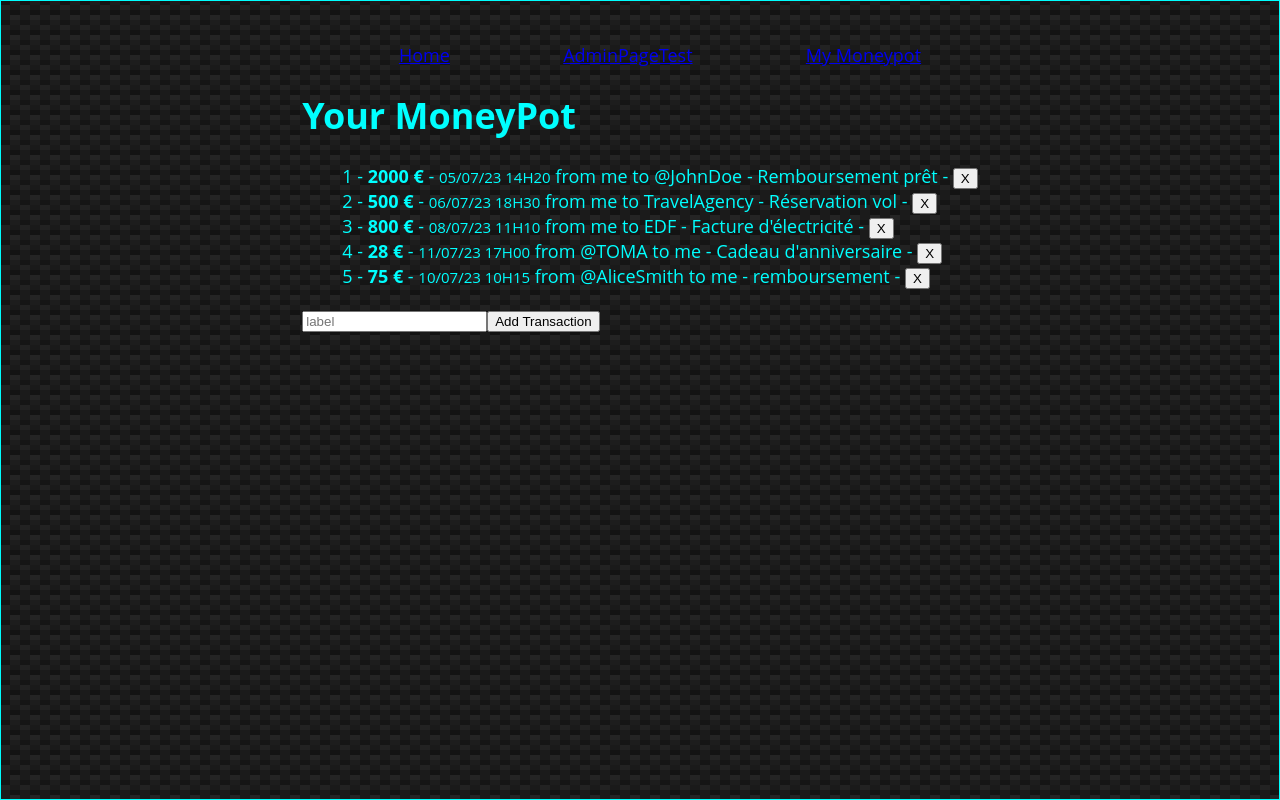
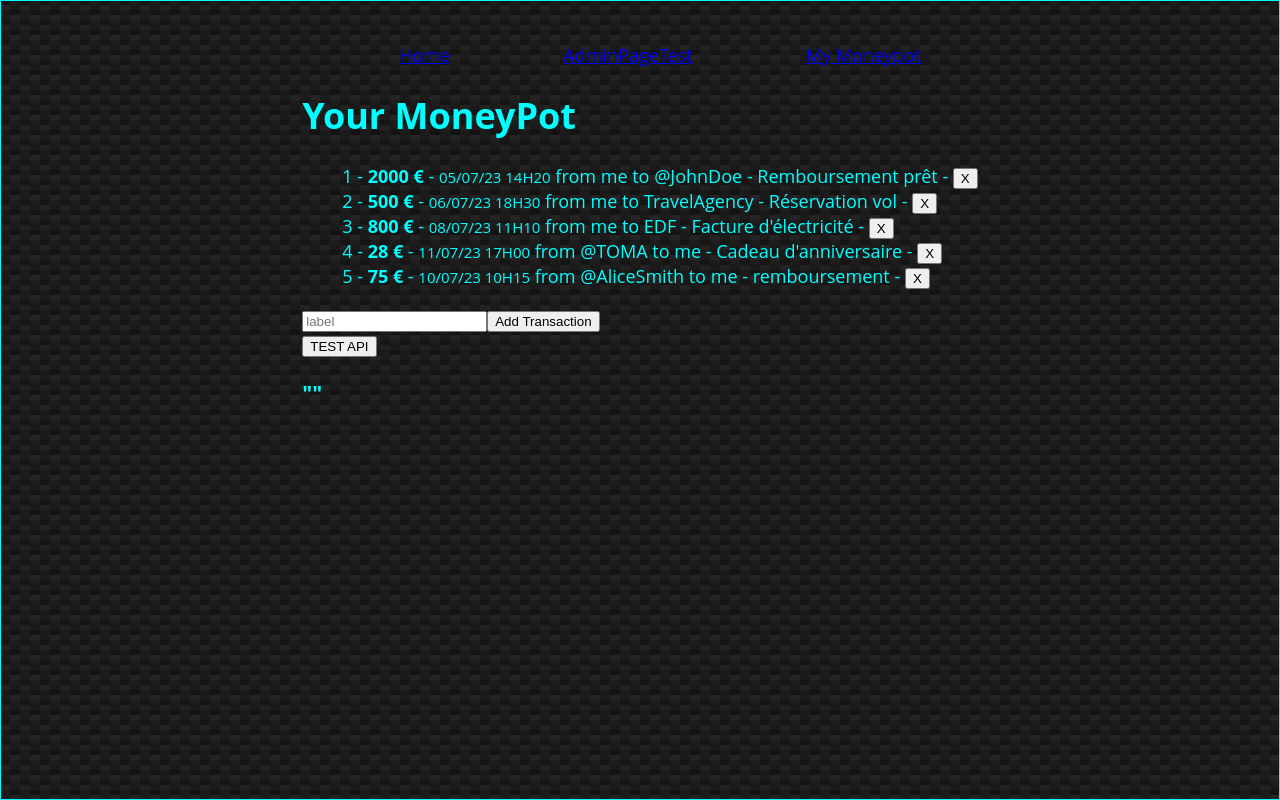
Before and after one commit to ECPGPP/MoneyTalk-front-reactJS, a React (Create React App) app in the folder app/: page /money_pot in a window 1280 px wide. Built offline with nearby package versions, Linux system fonts and the light colour scheme.

Commit message:
fixed api/login route, handled username for api

```diff
--- a/app/src/data/data.js
+++ b/app/src/data/data.js
@@ -1,3 +1,6 @@
+import axios from "../api/axios";
+// import rq data here
+
 const DATA = [
     {
         email: "admin@admin.com",
--- a/app/src/pages/Login.tsx
+++ b/app/src/pages/Login.tsx
@@ -3,12 +3,13 @@ import AuthContext from "../context/AuthProvider";
 import axios from "../api/axios";
 import { AxiosError } from "axios";
 
-const LOGIN_URL = "/auth";
+const LOGIN_URL = "/api/login";
 
 function Login(props: any) {
     // state
     const setAuth: any = useContext(AuthContext);
     const [email, setEmail] = useState('');
+    const [username, setUsername] = useState('');
     const [password, setPassword] = useState('');
     const [errMsg, setErrMsg] = useState('');
     const [success, setSuccess] = useState(false);
@@ -20,22 +21,21 @@ function Login(props: any) {
     // behavior
     const handleSubmit = async (e: any) => {
         e.preventDefault();
-
         try {
             const response = await axios.post(
                 LOGIN_URL,
-                JSON.stringify({ email, password }),
+                JSON.stringify({ username, password }),
                 {
                     headers: { 'Content-Type': 'application/json' },
+                    // CORS handling EZ, to rework
                     withCredentials: false
                     // withCredentials: true
                 }
             );
             setEmail('')
+            setUsername('')
             setPassword('')
             setSuccess(true);
-            console.log(JSON.stringify(response?.data))
-            // console.log(JSON.stringify(response))
             const accessToken = response?.data?.accessToken;
             const roles = response?.data?.roles;
             setAuth({email, password, roles, accessToken});
@@ -61,6 +61,7 @@ function Login(props: any) {
     const handleChange = (e: any) => {
         if (e.target.id === 'email') {
             setEmail(e.target.value)
+            setUsername(e.target.value);
         } else if (e.target.id === 'password') {
             setPassword(e.target.value)
         }
@@ -101,7 +102,6 @@ function Login(props: any) {
                         onChange={handleChange}
                         placeholder="youremail@skeggang.net"
                         required />
-                    {/* <input value={email} onChange={(e)=>{setEmail(e.target.value)}} id="email" type="email" placeholder="youremail@skeggang.net" /> */}
                     <br />
                     <label htmlFor="password">password</label>
                     <br />
@@ -112,7 +112,6 @@ function Login(props: any) {
                         onChange={handleChange}
                         placeholder="yourpassword"
                         required />
-                    {/* <input value={password} onChange={(e)=>{setPassword(e.target.value)}} id="password" type="password" placeholder="yourpassword" /> */}
                     <br />
                     <button>Submit 🤟</button>
                 </form>
--- a/app/src/pages/MoneyPot.tsx
+++ b/app/src/pages/MoneyPot.tsx
@@ -1,6 +1,14 @@
 import React, { ChangeEvent, useState } from 'react';
 import logo from './logo.svg';
 import './MoneyPot.css';
+
+import axios from 'axios';
+
+// const  rqtest = axios.get('http://localhost:8000/api/money_pot/6').then(res=>{
+//   console.log(res);
+// })
+// console.log('sisi')
+
 
 function MoneyPot() {
 
@@ -53,6 +61,22 @@ function MoneyPot() {
   ]);
 
   const [newTransaction, setNewTransaction] = useState("");
+
+  const [data, setData] = useState('')
+  const getMoneyPotDetails = async (id: number)=>{
+    try {
+      await axios.get('http://localhost:8000/api/money_pot/'+id).then(
+        res => {
+          const data = res.data
+          console.log(data)
+          setData(data)
+        }
+      )
+    } catch (error) {
+      console.log("!oula probleme!")
+      console.log(error)
+    }
+  }
 
   // mais, il est dégueulasse ce type any !
   // methode pas ouf parceque pas de rerender = dangereux.
@@ -123,6 +147,8 @@ function MoneyPot() {
         <button>Add Transaction</button>
       </form>
 
+      <button onClick={() => getMoneyPotDetails(6)}>TEST API</button>
+      <h3>{JSON.stringify(data)}</h3>
     </div>
     );
 }
```
